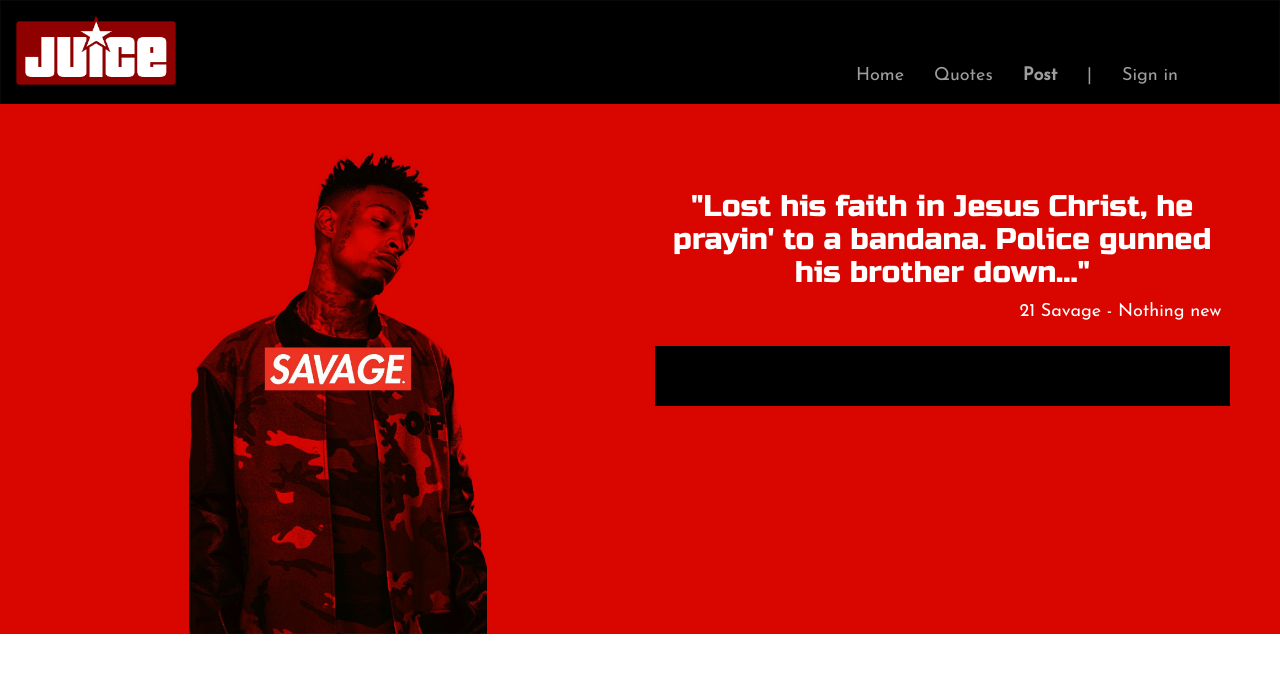
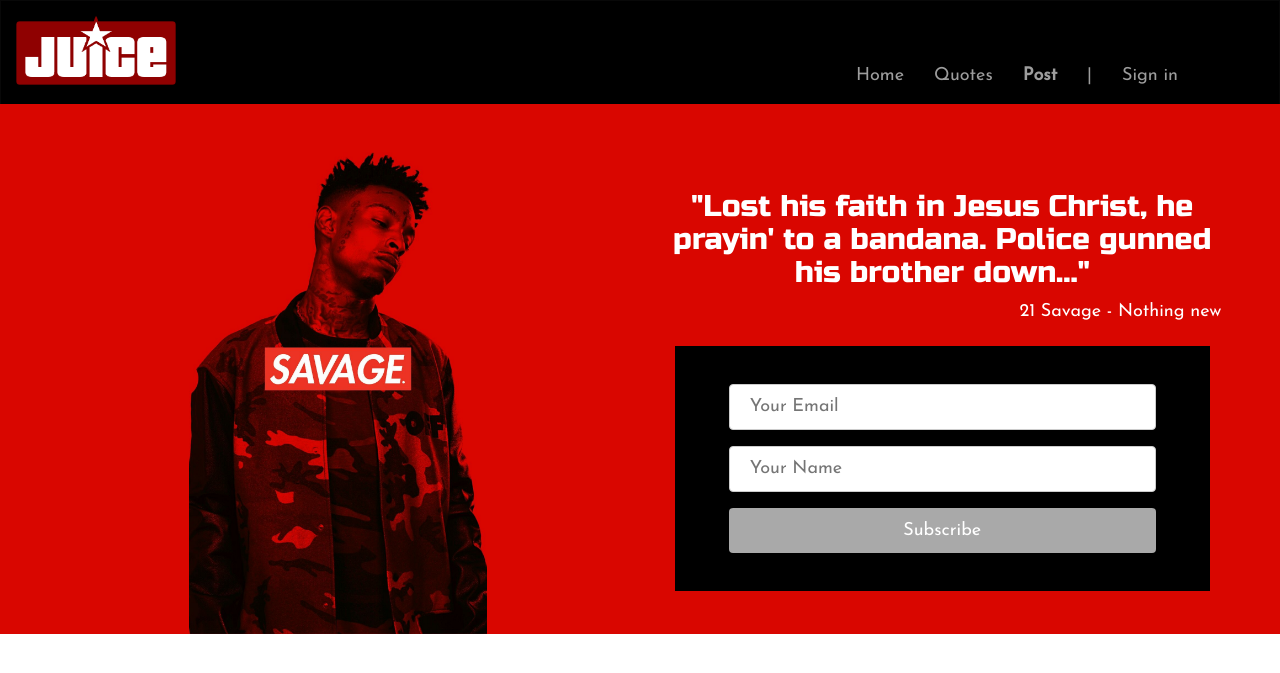
Before and after one commit to alexogola/blog, a Flask app: template app/templates/home.html in a window 1280 px wide. Shown: the top 673 px of the page. Run offline with Flask 2, Linux system fonts and the light colour scheme; the template is opened without the code that fills it, so the values that code supplies are empty; some libraries are stand-ins or nearby versions.

Commit message:
deployment to heroku

```diff
--- a/app/templates/home.html
+++ b/app/templates/home.html
@@ -7,6 +7,31 @@
     font-family: 'Josefin Sans', sans-serif;
     font-size: 18px;
   }
+
+  input[type=text], select {
+  width: 90%;
+  padding: 9px 20px;
+  margin: 8px 0;
+  display: inline-block;
+  border: 1px solid #ccc;
+  border-radius: 4px;
+  box-sizing: border-box;
+}
+
+input[type=submit] {
+  width: 90%;
+  background-color: #A9A9A9;
+  color: white;
+  padding: 10px 20px;
+  margin: 8px 0;
+  border: none;
+  border-radius: 4px;
+  cursor: pointer;
+}
+
+input[type=submit]:hover {
+  background-color: #d90600;
+}
 </style>
 <div style="background-color: #d90600; height:530px;position: relative;bottom: 36px">
   <div class="row">
@@ -16,7 +41,13 @@
     <div class="col-md-6" style="text-align: center; padding-right: 5%; padding-top: 5%;">
       <h2 style="text-align: center; color: #ffffff; font-family: 'Russo One', sans-serif;">"Lost his faith in Jesus Christ, he prayin' to a bandana. Police gunned his brother down..."</h2>
       <p style="text-align: right; color: #ffffff; padding-bottom: 12px; padding-right: 8px;">21 Savage - Nothing new</p>
-      <div style="background-color: #000000; padding: 30px;">
+      <div style="background-color: #000000; padding: 30px; margin-left:20px; margin-right:20px;">
+        <form action="/action_page.php">
+    <input type="text" id="fname" name="firstname" placeholder="Your Email">
+    <input type="text" id="lname" name="lastname" placeholder="Your Name">
+
+    <input type="submit" value="Subscribe">
+  </form>
 
       </div>
     </div>
```
